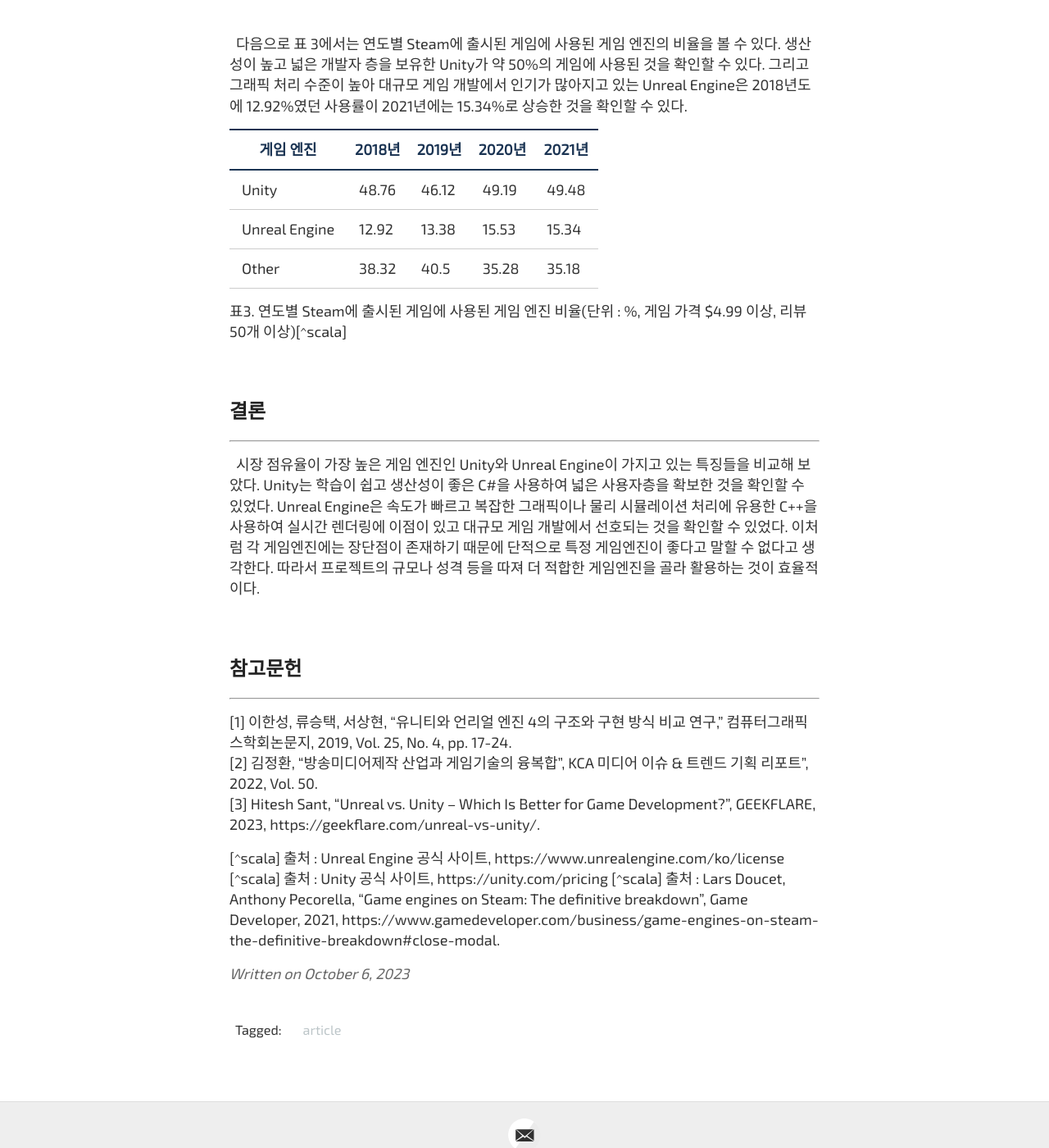
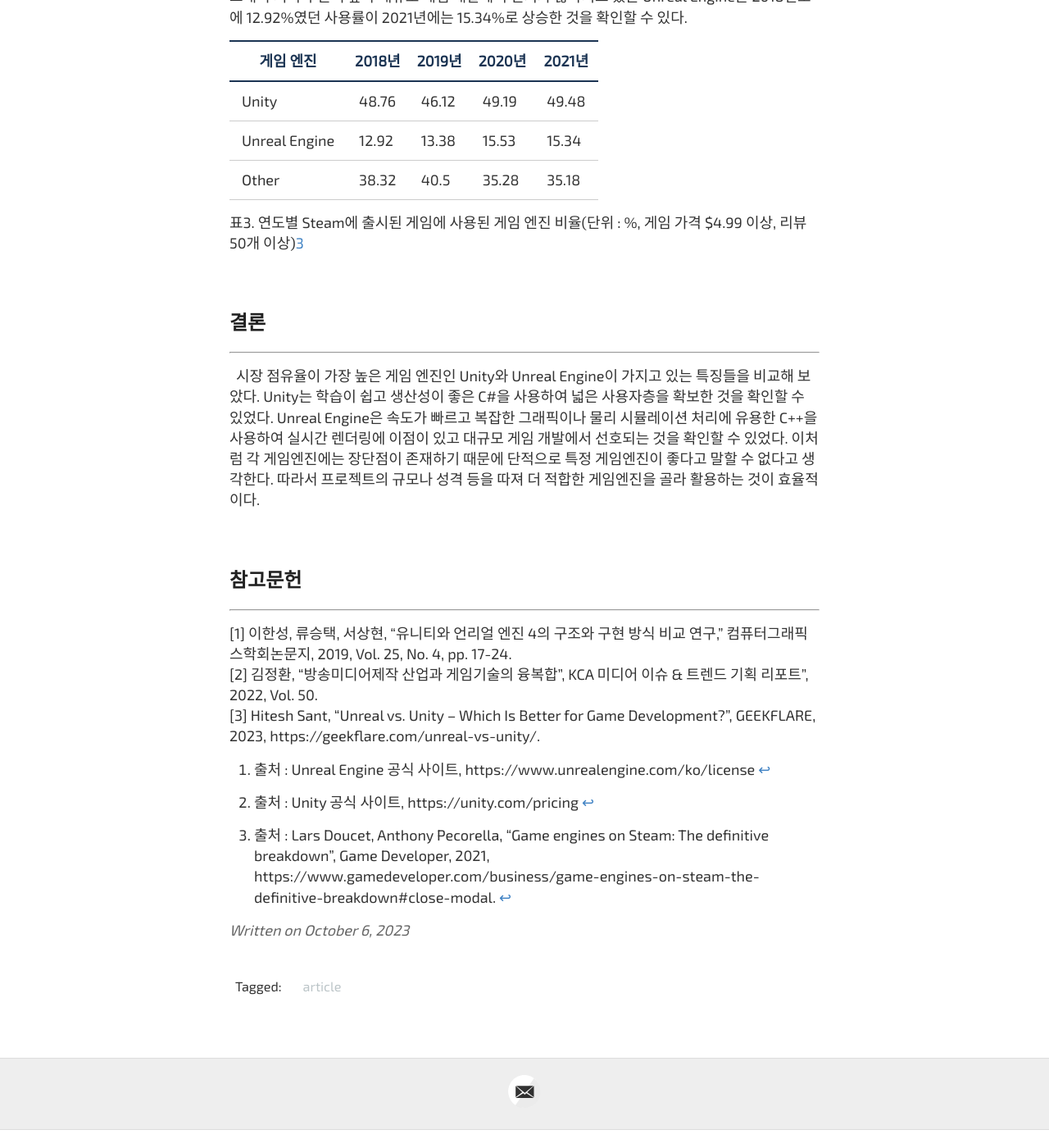
Before and after one commit to ichanguk/ichanguk.github.io, a Jekyll site: the page built from _posts/2023-10-06-Unreal_vs_Unity.md, in a window 1280 px wide and 1400 px high, scrolled down 2886 px. Shown: the whole window at 82% size. Built offline with Jekyll 4.4.1, drawn with Linux system fonts in a browser that asks for light colours; some web fonts are replaced; after the commit the page ends 4264 px from its top, so only the background shows below that; some of the changed text lies outside the part shown.

Commit message:
feat : 주석 추가

```diff
--- a/_posts/2023-10-06-Unreal_vs_Unity.md
+++ b/_posts/2023-10-06-Unreal_vs_Unity.md
@@ -32,7 +32,7 @@ tags: article
 |     사용 언어             |     C++, blueprint(비주얼 스크립팅)                                                          |     C#                                                    |
 |     소스 코드 공개여부    |     완성소스 코드 액세스 권한 요청 가능                                                      |     비공개                                                |
 |     지원 특성             |     실시간 렌더링,     열중재 기능                                                           |     풍부한 플러그인,     대규모 개발자 커뮤니티 보유      |
-|     사용 요금             |     기본적으로 무료,     게임 수익이 분기당 $1,000,000 USD를 초과한 경우   5% 로열티 지불[^scala]    |     무료(personal),     월 $40(Plus),     월 $150(Pro)[^scala]    |
+|     사용 요금             |     기본적으로 무료,     게임 수익이 분기당 $1,000,000 USD를 초과한 경우   5% 로열티 지불[^1]    |     무료(personal),     월 $40(Plus),     월 $150(Pro)[^2]    |
 |     선호되는 장르         |     Open-world 3D, AAA급 프로젝트                                                            |     2D game, 중소규모급 프로젝트                          |
 |     에셋 시장             |     Market Place                                                                             |     Asset Store                                           |
 |     크로스 플랫폼         |     6개 (주로 PC와 콘솔 플랫폼)                                                              |     21개 이상의 플랫폼                                    |
@@ -68,7 +68,7 @@ tags: article
 |     Unreal Engine    |     12.92     |     13.38     |     15.53     |     15.34     |
 |     Other            |     38.32     |     40.5      |     35.28     |     35.18     |
 
-표3. 연도별 Steam에 출시된 게임에 사용된 게임 엔진 비율(단위 : %, 게임 가격 $4.99 이상, 리뷰 50개 이상)[^scala]
+표3. 연도별 Steam에 출시된 게임에 사용된 게임 엔진 비율(단위 : %, 게임 가격 $4.99 이상, 리뷰 50개 이상)[^3]
 
 <br/>
 
@@ -85,6 +85,6 @@ tags: article
 [2] 김정환, “방송미디어제작 산업과 게임기술의 융복합”, KCA 미디어 이슈 & 트렌드 기획 리포트”, 2022, Vol. 50.<br/>
 [3] Hitesh Sant, “Unreal vs. Unity – Which Is Better for Game Development?”, GEEKFLARE, 2023, https://geekflare.com/unreal-vs-unity/.
 
-[^scala] 출처 : Unreal Engine 공식 사이트, https://www.unrealengine.com/ko/license
-[^scala] 출처 : Unity 공식 사이트, https://unity.com/pricing
-[^scala] 출처 : Lars Doucet, Anthony Pecorella, “Game engines on Steam: The definitive breakdown”, Game Developer, 2021, https://www.gamedeveloper.com/business/game-engines-on-steam-the-definitive-breakdown#close-modal.
+[^1]: 출처 : Unreal Engine 공식 사이트, https://www.unrealengine.com/ko/license
+[^2]: 출처 : Unity 공식 사이트, https://unity.com/pricing
+[^3]: 출처 : Lars Doucet, Anthony Pecorella, “Game engines on Steam: The definitive breakdown”, Game Developer, 2021, https://www.gamedeveloper.com/business/game-engines-on-steam-the-definitive-breakdown#close-modal.
```
